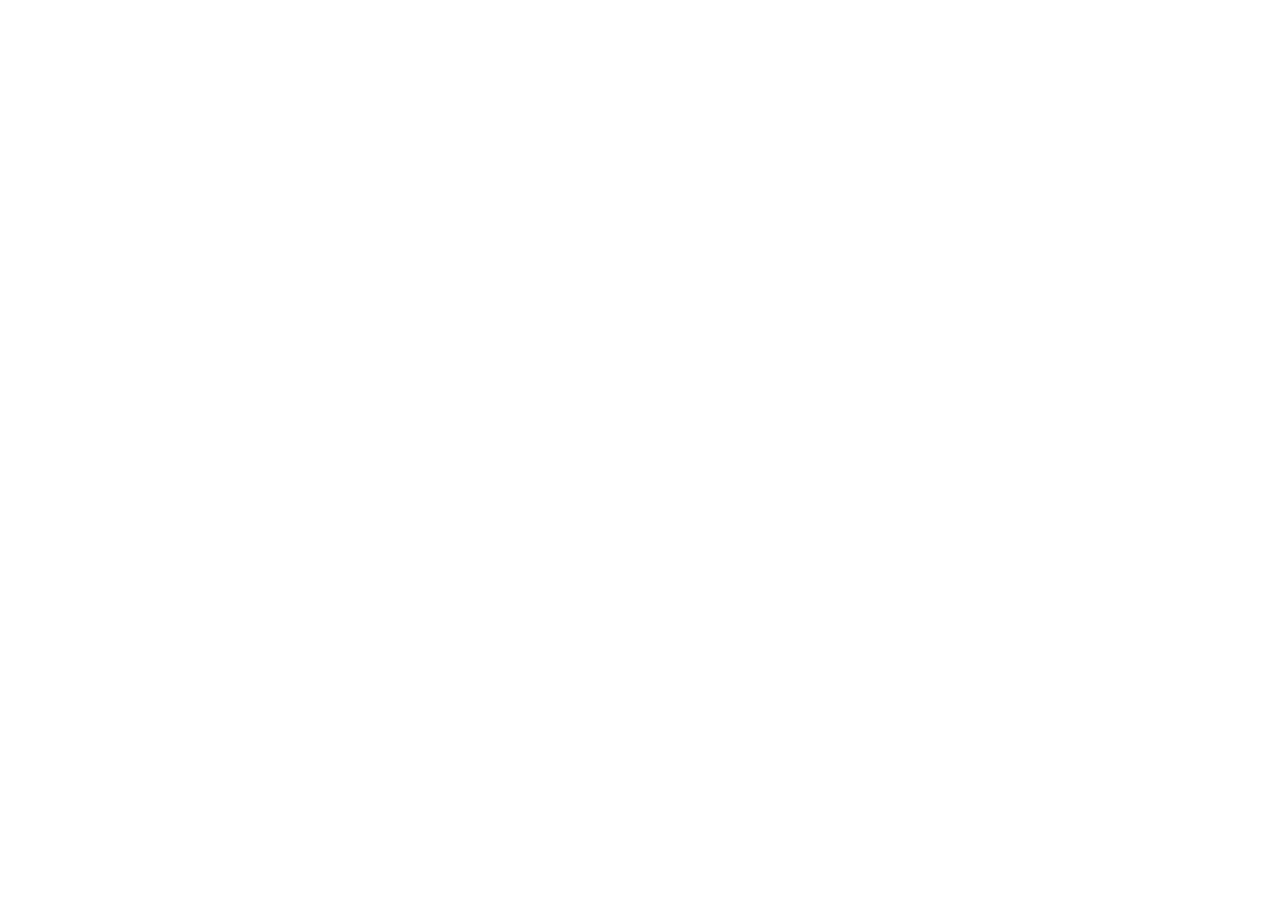
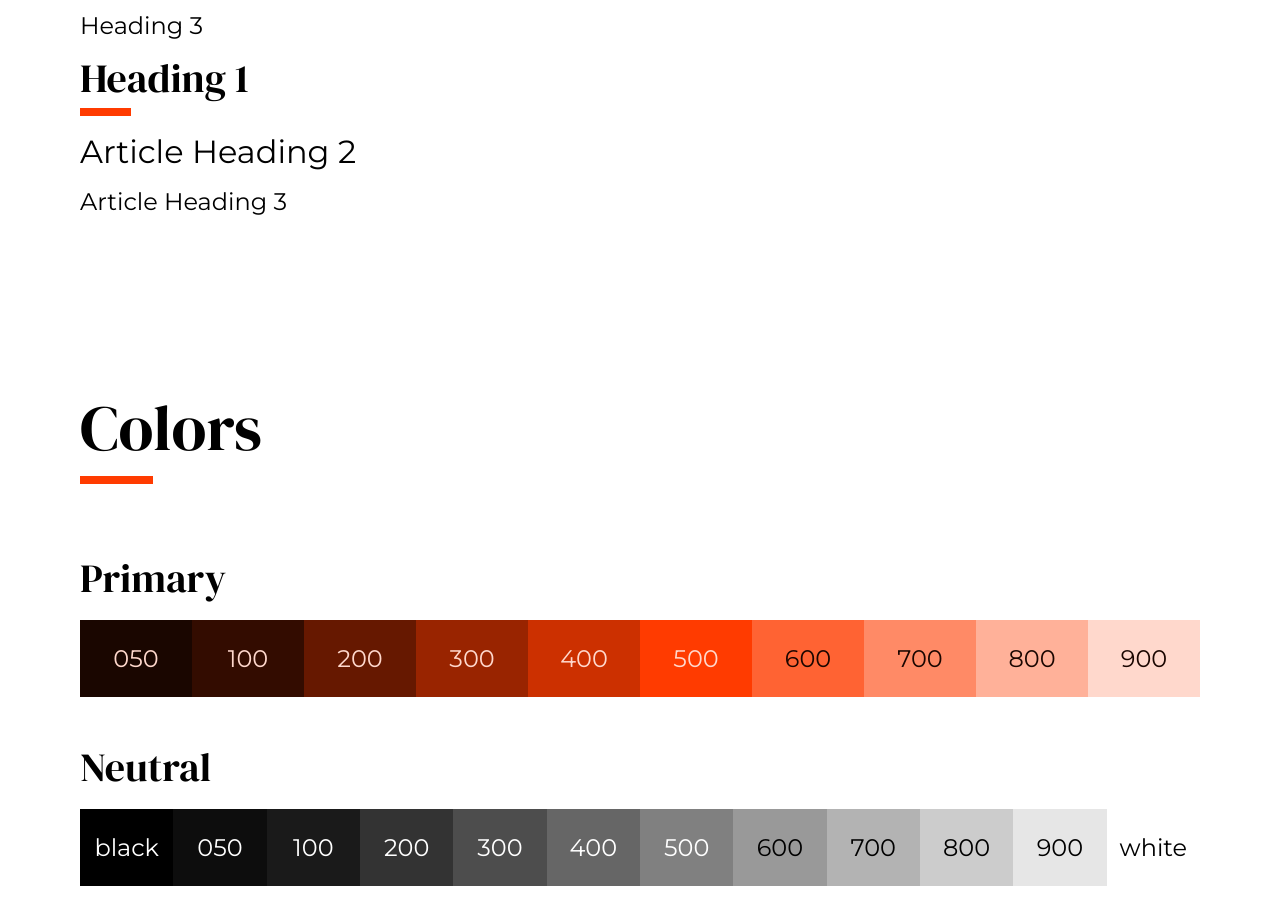
Before and after one commit to MickJasker/portfolio-s6, a Vue app: page /style-guide in a window 1280 px wide. Shown: the part 400-1324 px from the top of the page. Before the commit the page ends 800 px from the top, so only its background shows below. Built offline with nearby package versions, Linux system fonts and the light colour scheme.

Commit message:
Create basic style guide

```diff
--- a/src/App.vue
+++ b/src/App.vue
@@ -1,6 +1,6 @@
 <template>
   <div id="app">
-    <router-view/>
+    <router-view />
   </div>
 </template>
 
@@ -34,8 +34,8 @@
   --color-neutral-900: var(--color-neutral-hue), 0%, 90%;
   --color-neutral-white: var(--color-neutral-hue), 0%, 100%;
 
-  --color-bg: hsl(--color-neutral-white);
-  --color-text: hsl(--color-neutral-black);
+  --color-bg: hsl(var(--color-neutral-white));
+  --color-text: hsl(var(--color-neutral-black));
 
   --font-heading: 'DM Serif Display', 'Montserrat', sans-serif;
   --font-base: 'Montserrat', sans-serif;
@@ -45,8 +45,8 @@
   font-size: 8px;
   box-sizing: border-box;
   font-family: var(--font-base);
-  color: hsl(var(--color-neutral-050));
-  background: hsl(var(--color-neutral-1000));
+  color: var(--color-text);
+  background: var(--color-bg);
   -webkit-tap-highlight-color: rgba(#000, 0);
 }
 
@@ -56,7 +56,7 @@
 }
 
 ::selection {
-  background: hsl(var(--color-primary-black));
+  background: hsl(var(--color-primary-500));
   color: hsl(var(--color-neutral-white));
 }
 
@@ -94,10 +94,51 @@
   color: hsl(var(--color-primary-500));
 }
 
+h1 {
+  font-size: 5rem;
+  font-family: var(--font-heading);
+  width: fit-content;
+  margin-bottom: 1.5rem;
+}
+
+h2 {
+  font-size: 4rem;
+  margin-bottom: 1rem;
+}
+
+h3 {
+  font-size: 3rem;
+  margin-bottom: .5rem;
+}
+
+.heading-huge {
+  font-size: 12rem;
+  line-height: 1em;
+  margin-bottom: 2rem;
+
+  &:after {
+    content: '.';
+    color: hsl(var(--color-primary-500));
+  }
+}
+
+article {
+  h1 {
+    &:after {
+      content: '';
+      display: block;
+      width: 30%;
+      min-width: 2rem;
+      height: 1rem;
+      background: hsl(var(--color-primary-500));
+    }
+  }
+}
+
 @media (prefers-color-scheme: dark) {
   :root {
-    --color-bg: hsl(--color-neutral-black);
-    --color-text: hsl(--color-neutral-white);
+    --color-bg: hsl(var(--color-neutral-black));
+    --color-text: hsl(var(--color-neutral-white));
   }
 }
 </style>
--- a/src/router/index.ts
+++ b/src/router/index.ts
@@ -13,10 +13,12 @@
   {
     path: '/about',
     name: 'About',
-    // route level code-splitting
-    // this generates a separate chunk (about.[hash].js) for this route
-    // which is lazy-loaded when the route is visited.
-    component: () => import(/* webpackChunkName: "about" */ '../views/About.vue'),
+    component: () => import(/* webpackChunkName: "about" */ '@/views/About.vue'),
+  },
+  {
+    path: '/style-guide',
+    name: 'StyleGuide',
+    component: () => import(/* webpackChunkName: "style-guide" */ '@/views/StyleGuide.vue'),
   },
 ];
 
--- /dev/null
+++ b/src/views/StyleGuide.vue
@@ -0,0 +1,312 @@
+<template>
+  <div class="style-guide">
+    <section class="typeography style-section">
+      <header>
+        <h1>Typography</h1>
+      </header>
+      <main>
+        <section class="headings">
+          <h1 class="heading-huge">
+            This is a Huge Heading
+          </h1>
+
+          <h1>Heading 1</h1>
+
+          <h2>Heading 2</h2>
+
+          <h3>Heading 3</h3>
+
+          <article>
+            <h1>Heading 1</h1>
+
+            <h2>Article Heading 2</h2>
+            <h3>Article Heading 3</h3>
+          </article>
+        </section>
+      </main>
+    </section>
+    <section class="colors style-section">
+      <header>
+        <h1>Colors</h1>
+      </header>
+      <main>
+        <section class="primary color-detail">
+          <h1>Primary</h1>
+          <div class="colors-row">
+            <div
+              v-for="(color, index) in primary"
+              :key="`color-primary-${index}`"
+              class="color"
+              :class="`color-primary-${color.color}`"
+            >
+              {{ color.color }}
+            </div>
+          </div>
+        </section>
+        <section class="neutral color-detail">
+          <h1>Neutral</h1>
+          <div class="colors-row">
+            <div
+              v-for="(color, index) in neutral"
+              :key="`color-neutral-${index}`"
+              class="color"
+              :class="`color-neutral-${color.color}`"
+            >
+              {{ color.color }}
+            </div>
+          </div>
+        </section>
+      </main>
+    </section>
+  </div>
+</template>
+
+<script lang="ts">
+import { Vue, Component } from 'vue-property-decorator';
+
+@Component
+export default class StyleGuide extends Vue {
+  public primary = [
+    {
+      color: '050',
+    },
+    {
+      color: '100',
+    },
+    {
+      color: '200',
+    },
+    {
+      color: '300',
+    },
+    {
+      color: '400',
+    },
+    {
+      color: '500',
+    },
+    {
+      color: '600',
+    },
+    {
+      color: '700',
+    },
+    {
+      color: '800',
+    },
+    {
+      color: '900',
+    },
+  ]
+
+  public neutral = [
+    {
+      color: 'black',
+    },
+    {
+      color: '050',
+    },
+    {
+      color: '100',
+    },
+    {
+      color: '200',
+    },
+    {
+      color: '300',
+    },
+    {
+      color: '400',
+    },
+    {
+      color: '500',
+    },
+    {
+      color: '600',
+    },
+    {
+      color: '700',
+    },
+    {
+      color: '800',
+    },
+    {
+      color: '900',
+    },
+    {
+      color: 'white',
+    },
+  ]
+}
+</script>
+
+<style scoped lang="scss">
+.style-guide {
+
+  .style-section {
+    margin-bottom: 8rem;
+
+    header {
+      max-width: 140rem;
+      margin: 0 auto 8rem;
+
+      h1 {
+        width: fit-content;
+        font-size: 8rem;
+
+        &:after {
+          content: '';
+          display: block;
+          width: 40%;
+          min-width: 2rem;
+          height: 1rem;
+          background: hsl(var(--color-primary-500));
+        }
+      }
+    }
+
+    main {
+      max-width: 140rem;
+      margin: 0 auto;
+    }
+
+    &:not(:last-child) {
+      margin-bottom: 20rem;
+    }
+  }
+
+  .colors {
+    .color-detail {
+      &:not(:last-child) {
+        margin-bottom: 5rem;
+      }
+    }
+
+    .colors-row {
+      display: flex;
+
+      .color {
+        flex-basis: 100%;
+        display: flex;
+        justify-content: center;
+        align-items: center;
+        font-size: 3rem;
+        padding: 3rem 0;
+
+        &.color-primary- {
+          &050 {
+            background: hsl(var(--color-primary-050));
+            color: hsl(var(--color-primary-900));
+          }
+
+          &100 {
+            background: hsl(var(--color-primary-100));
+            color: hsl(var(--color-primary-900));
+          }
+
+          &200 {
+            background: hsl(var(--color-primary-200));
+            color: hsl(var(--color-primary-900));
+          }
+
+          &300 {
+            background: hsl(var(--color-primary-300));
+            color: hsl(var(--color-primary-900));
+          }
+
+          &400 {
+            background: hsl(var(--color-primary-400));
+            color: hsl(var(--color-primary-900));
+          }
+
+          &500 {
+            background: hsl(var(--color-primary-500));
+            color: hsl(var(--color-primary-900));
+          }
+
+          &600 {
+            background: hsl(var(--color-primary-600));
+            color: hsl(var(--color-primary-050));
+          }
+
+          &700 {
+            background: hsl(var(--color-primary-700));
+            color: hsl(var(--color-primary-050));
+          }
+
+          &800 {
+            background: hsl(var(--color-primary-800));
+            color: hsl(var(--color-primary-050));
+          }
+
+          &900 {
+            background: hsl(var(--color-primary-900));
+            color: hsl(var(--color-primary-050));
+          }
+        }
+        &.color-neutral- {
+          &black {
+            background: hsl(var(--color-neutral-black));
+            color: hsl(var(--color-neutral-white));
+          }
+
+          &050 {
+            background: hsl(var(--color-neutral-050));
+            color: hsl(var(--color-neutral-white));
+          }
+
+          &100 {
+            background: hsl(var(--color-neutral-100));
+            color: hsl(var(--color-neutral-white));
+          }
+
+          &200 {
+            background: hsl(var(--color-neutral-200));
+            color: hsl(var(--color-neutral-white));
+          }
+
+          &300 {
+            background: hsl(var(--color-neutral-300));
+            color: hsl(var(--color-neutral-white));
+          }
+
+          &400 {
+            background: hsl(var(--color-neutral-400));
+            color: hsl(var(--color-neutral-white));
+          }
+
+          &500 {
+            background: hsl(var(--color-neutral-500));
+            color: hsl(var(--color-neutral-white));
+          }
+
+          &600 {
+            background: hsl(var(--color-neutral-600));
+            color: hsl(var(--color-neutral-black));
+          }
+
+          &700 {
+            background: hsl(var(--color-neutral-700));
+            color: hsl(var(--color-neutral-black));
+          }
+
+          &800 {
+            background: hsl(var(--color-neutral-800));
+            color: hsl(var(--color-neutral-black));
+          }
+
+          &900 {
+            background: hsl(var(--color-neutral-900));
+            color: hsl(var(--color-neutral-black));
+          }
+
+          &white {
+            background: hsl(var(--color-neutral-white));
+            color: hsl(var(--color-neutral-black));
+          }
+        }
+      }
+    }
+  }
+}
+</style>
```
Also changed, not shown: .eslintrc.js.
